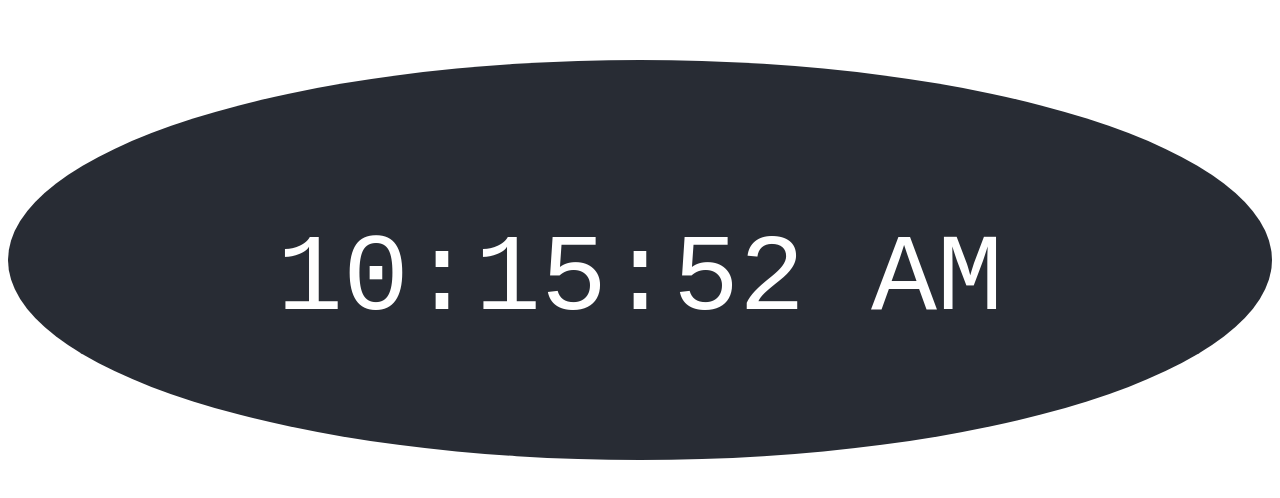
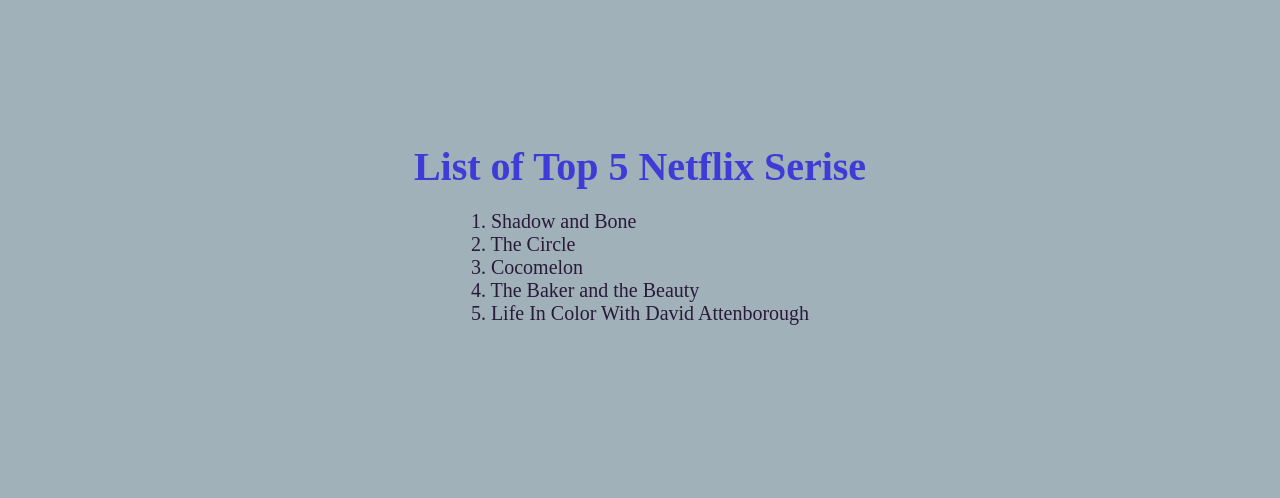
Before and after one commit to recurrenc/React-Practice, a React (Create React App) app: page / in a window 1280 px wide. Shown: the part 156-654 px from the top of the page. Built offline with nearby package versions, Linux system fonts and the light colour scheme.

Commit message:
Challange 1: List of top 5 netflix serise

```diff
--- a/src/App.css
+++ b/src/App.css
@@ -1,15 +1,9 @@
-.App {
-  text-align: center;
-  align-items: center;
-  justify-content: center;
-  margin-top: 27vh;
+* {
+  margin: 0;
+  padding: 0;
+  box-sizing: border-box;
 }
 
-.clock {
-  background-color: #282c34;
-  border-radius: 50%;
-
-  min-height: 50vh;
-  align-items: center;
-  justify-content: center;
+html {
+  font-size: 62.5%;
 }
--- a/src/App.js
+++ b/src/App.js
@@ -1,13 +1,11 @@
 import "./App.css";
-import Clock from "./components/DigitalClock/Clock";
+import List from "./components/practiceSession1/List";
 
 function App() {
   return (
-    <div className="App">
-      <div className="clock">
-        <Clock />
-      </div>
-    </div>
+    <>
+      <List />
+    </>
   );
 }
 
--- a/src/components/DigitalClock/clock.css
+++ b/src/components/DigitalClock/clock.css
@@ -12,3 +12,11 @@
   color: white;
   font-size: 110px;
 }
+.clock {
+  background-color: #282c34;
+  border-radius: 50%;
+
+  min-height: 50vh;
+  align-items: center;
+  justify-content: center;
+}
--- /dev/null
+++ b/src/components/practiceSession1/List.js
@@ -0,0 +1,20 @@
+import React from "react";
+import ListItem from "./ListItem";
+import "./list.css";
+
+const List = () => {
+  return (
+    <div className="App">
+      <h1>List of Top 5 Netflix Serise</h1>
+      <div className="list">
+        <ListItem no="1" item="Shadow and Bone" />
+        <ListItem no="2" item="The Circle" />
+        <ListItem no="3" item="Cocomelon" />
+        <ListItem no="4" item="The Baker and the Beauty" />
+        <ListItem no="5" item="Life In Color With David Attenborough" />
+      </div>
+    </div>
+  );
+};
+
+export default List;
--- /dev/null
+++ b/src/components/practiceSession1/ListItem.js
@@ -0,0 +1,11 @@
+import React from "react";
+
+const ListItem = (props) => {
+  return (
+    <div>
+      {props.no}. {props.item}
+    </div>
+  );
+};
+
+export default ListItem;
--- /dev/null
+++ b/src/components/practiceSession1/list.css
@@ -0,0 +1,20 @@
+.App {
+  width: 100vw;
+  height: 100vh;
+  font-size: 2rem;
+  background-color: rgb(160, 177, 185);
+  justify-content: center;
+  align-items: center;
+  display: flex;
+  color: rgb(62, 59, 214);
+  flex-direction: column;
+}
+
+.list {
+  padding: 2rem;
+  font-size: 2rem;
+  display: flex;
+  color: rgb(42, 26, 58);
+  justify-content: center;
+  flex-direction: column;
+}
```
Also changed, not shown: src/components/practiceSession1/.md (added), 1 other file (tests, documents, lock files or other folders).
